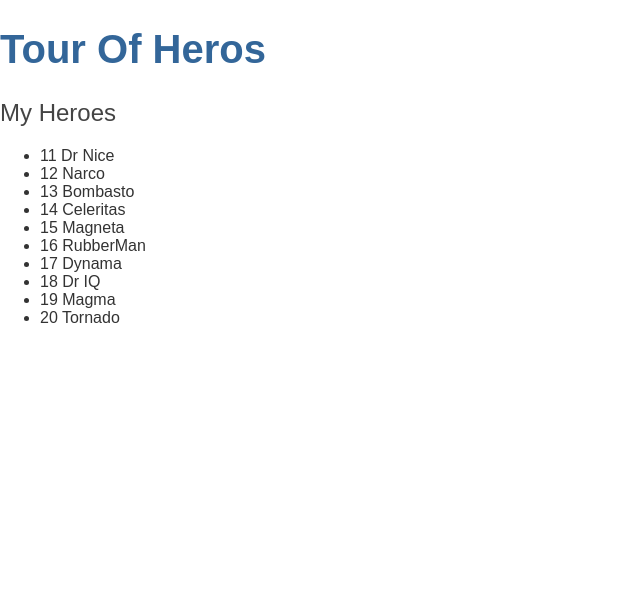
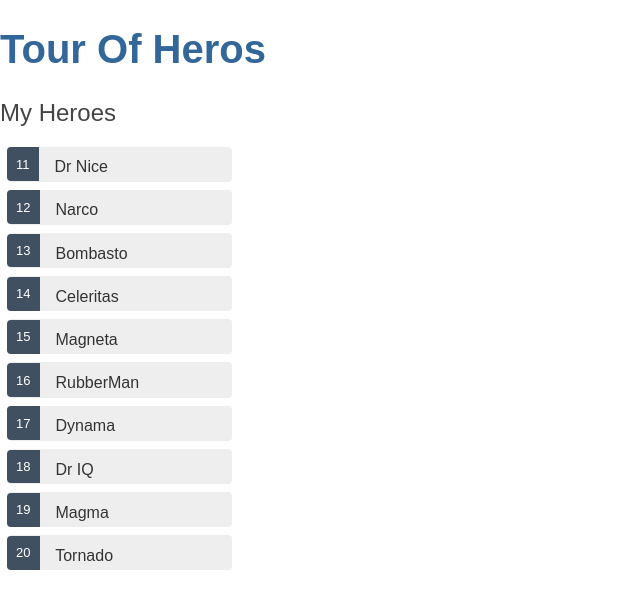
Before and after one commit to sanket-bhalerao/home-work, an Angular app: page / in a window 1280 px wide. Shown: the top 608 px of the page, without its empty margins (0-640 px from the left). Built offline with nearby package versions, Linux system fonts and the light colour scheme.

Commit message:
first comment

```diff
--- a/src/app/heroes/heroes.component.html
+++ b/src/app/heroes/heroes.component.html
@@ -1,6 +1,6 @@
 <h2>My Heroes</h2>
 <ul class="heroes">
-  <li *ngFor="let hero of heroes">
+  <li *ngFor="let hero of heroes" (click)="onSelect(hero)">
     <span class="badge">{{ hero.id }}</span> {{ hero.name }}
   </li>
 </ul>
--- a/src/app/heroes/heroes.component.scss
+++ b/src/app/heroes/heroes.component.scss
@@ -0,0 +1,44 @@
+/* HeroesComponent's private CSS styles */
+.heroes {
+  margin: 0 0 2em 0;
+  list-style-type: none;
+  padding: 0;
+  width: 15em;
+}
+.heroes li {
+  cursor: pointer;
+  position: relative;
+  left: 0;
+  background-color: #EEE;
+  margin: .5em;
+  padding: .3em 0;
+  height: 1.6em;
+  border-radius: 4px;
+}
+.heroes li:hover {
+  color: #607D8B;
+  background-color: #DDD;
+  left: .1em;
+}
+.heroes li.selected {
+  background-color: #CFD8DC;
+  color: white;
+}
+.heroes li.selected:hover {
+  background-color: #BBD8DC;
+  color: white;
+}
+.heroes .badge {
+  display: inline-block;
+  font-size: small;
+  color: white;
+  padding: 0.8em 0.7em 0 0.7em;
+  background-color:#405061;
+  line-height: 1em;
+  position: relative;
+  left: -1px;
+  top: -4px;
+  height: 1.8em;
+  margin-right: .8em;
+  border-radius: 4px 0 0 4px;
+}
--- a/src/app/heroes/heroes.component.ts
+++ b/src/app/heroes/heroes.component.ts
@@ -1,5 +1,6 @@
 import { Component, OnInit } from '@angular/core';
 import { HEROES } from '../mock-heroes';
+import { Hero } from '../hero';
 
 @Component({
   selector: 'app-heroes',
@@ -8,7 +9,12 @@
 })
 export class HeroesComponent implements OnInit {
   heroes = HEROES;
+  selectedHero: Hero;
   constructor() {}
 
   ngOnInit() {}
+
+  onSelect(hero: Hero) {
+    this.selectedHero = hero;
+  }
 }
```
